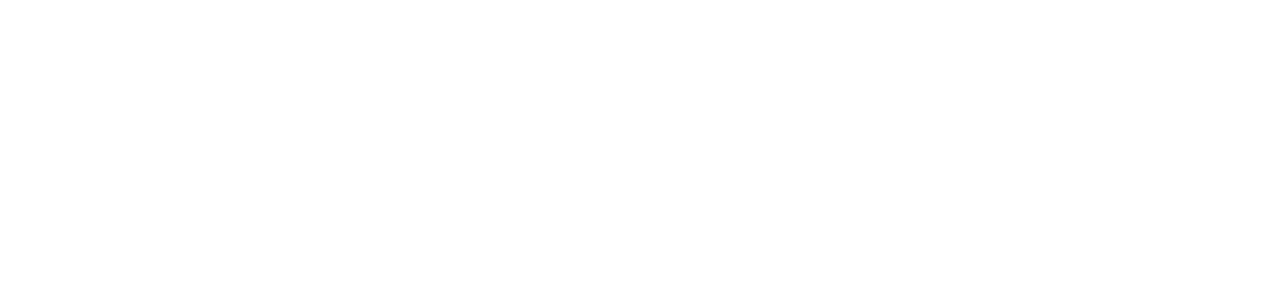
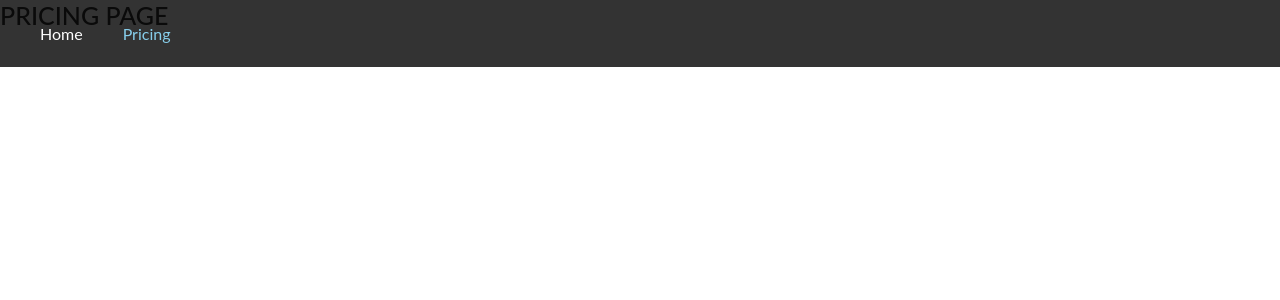
Before and after one commit to jasonLapina/lapsflix-v2, a React (Create React App) app: page /pricing in a window 1280 px wide. Before the commit this address had no page. Shown: the top 300 px of the page. Built offline with nearby package versions, Linux system fonts and the light colour scheme.

Commit message:
add navbar

```diff
--- a/package.json
+++ b/package.json
@@ -8,12 +8,14 @@
     "@testing-library/react": "^13.4.0",
     "@testing-library/user-event": "^13.5.0",
     "axios": "^1.2.1",
+    "bootstrap": "^5.2.3",
     "framer-motion": "^7.10.2",
     "react": "^18.2.0",
     "react-dom": "^18.2.0",
     "react-redux": "^8.0.5",
     "react-router-dom": "^6.4.5",
     "react-scripts": "5.0.1",
+    "reactstrap": "^9.1.5",
     "sass": "^1.56.2",
     "web-vitals": "^2.1.4"
   },
--- a/src/App.js
+++ b/src/App.js
@@ -1,11 +1,19 @@
 import { Routes, Route } from 'react-router-dom';
+import MoviesPage from './pages/MoviesPage';
 import Home from './pages/Home';
+import PricingPage from './pages/PricingPage';
+import Navigation from './components/navigation/NavBar';
 
 function App() {
   return (
-    <Routes>
-      <Route path='/' element={<Home />} />
-    </Routes>
+    <>
+      <Navigation />
+      <Routes>
+        <Route path='/' element={<Home />} />
+        <Route path='/movies' element={<MoviesPage />} />
+        <Route path='/pricing' element={<PricingPage />} />
+      </Routes>
+    </>
   );
 }
 
--- a/src/components/header/Header.module.scss
+++ b/src/components/header/Header.module.scss
@@ -1,6 +1,6 @@
 .header {
   max-width: 180rem;
-  margin: 4rem auto;
+  margin: 8rem auto;
   height: 56rem;
   box-shadow: 0 2rem 3rem rgba(0, 0, 0, 0.3);
   overflow: hidden;
--- /dev/null
+++ b/src/components/navigation/NavBar.js
@@ -0,0 +1,27 @@
+import classes from './NavBar.module.scss';
+import { NavLink } from 'react-router-dom';
+
+function NavBar() {
+  const navItems = ['home', 'pricing'];
+  const renderNavItems = navItems.map((item) => {
+    const path = item === 'home' ? '' : `/${item}`;
+    return (
+      <li>
+        <NavLink
+          to={path}
+          className={(data) => (data.isActive ? classes.active : '')}
+          key={item}
+        >
+          {item}
+        </NavLink>
+      </li>
+    );
+  });
+  return (
+    <nav>
+      <ul className={classes.navBar}>{renderNavItems}</ul>
+    </nav>
+  );
+}
+
+export default NavBar;
--- /dev/null
+++ b/src/components/navigation/NavBar.module.scss
@@ -0,0 +1,20 @@
+.navBar {
+  padding: 2rem 4rem;
+  min-width: 100%;
+  max-width: 200rem;
+  margin: 0 auto;
+  background-color: rgba(0, 0, 0, 0.8);
+  color: white;
+  position: fixed;
+  top: 0;
+  z-index: 10;
+  display: flex;
+  gap: 4rem;
+  & > * {
+    text-transform: capitalize;
+  }
+}
+
+.active {
+  color: skyblue;
+}
--- a/src/index.js
+++ b/src/index.js
@@ -1,5 +1,6 @@
 import React from 'react';
 import ReactDOM from 'react-dom/client';
+import 'bootstrap/dist/css/bootstrap.min.css';
 import './index.css';
 import App from './App';
 import { BrowserRouter } from 'react-router-dom';
--- /dev/null
+++ b/src/pages/MoviesPage.js
@@ -0,0 +1,2 @@
+function MoviesPage() {}
+export default MoviesPage;
--- /dev/null
+++ b/src/pages/PricingPage.js
@@ -0,0 +1,4 @@
+function PricingPage() {
+  return <h1>PRICING PAGE</h1>;
+}
+export default PricingPage;
--- a/src/store/store.js
+++ b/src/store/store.js
@@ -17,7 +17,12 @@
   reducers: {
     getInitMovies() {},
     getMoviesByGenre() {},
-    changePage() {},
+    changePage(state, action) {
+      state.params = {
+        ...state.params,
+        page: action.payload,
+      };
+    },
     search() {},
   },
 });
```
Also changed, not shown: src/components/pagination/Pagination.js (added, +32 -0 lines), src/components/pagination/Pagination.module.scss (added, +25 -0 lines), 1 other file (tests, documents, lock files or other folders).
